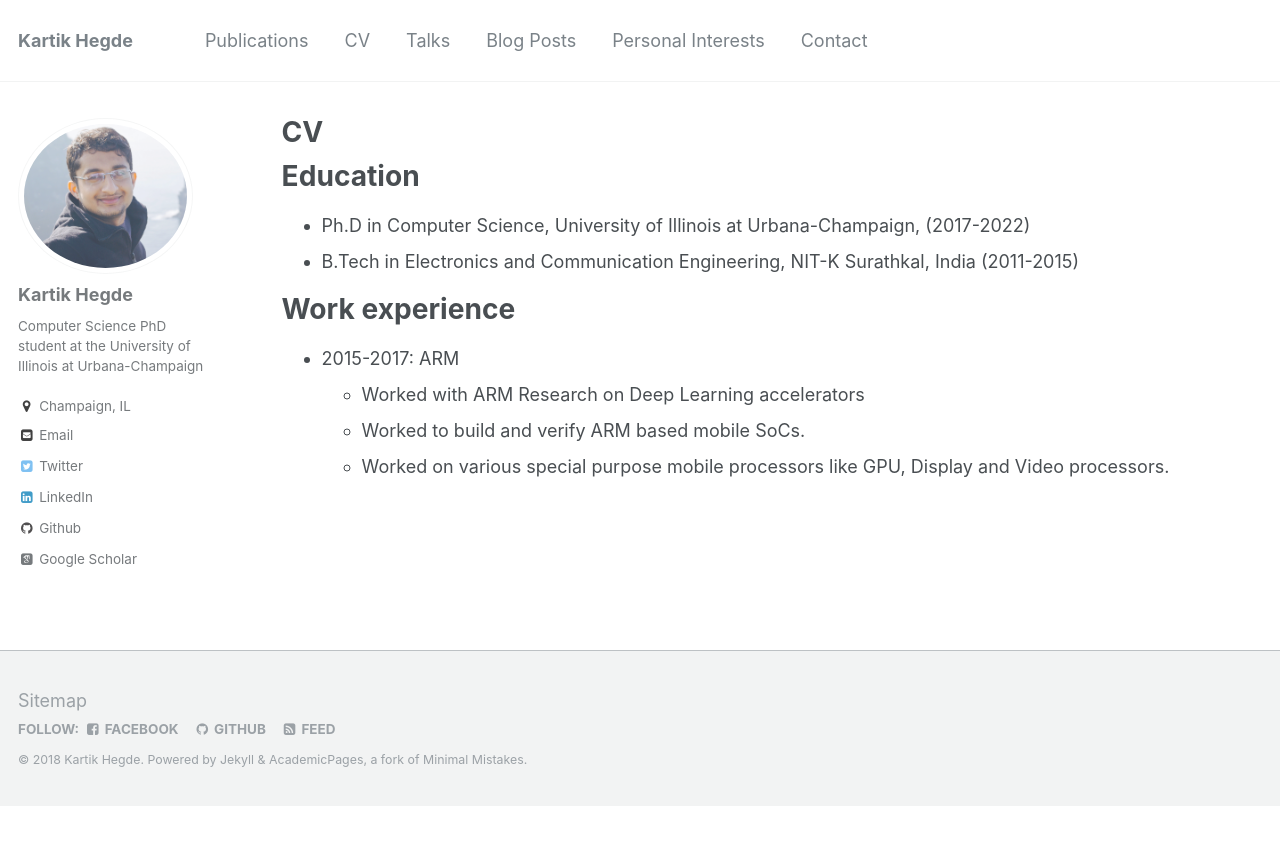
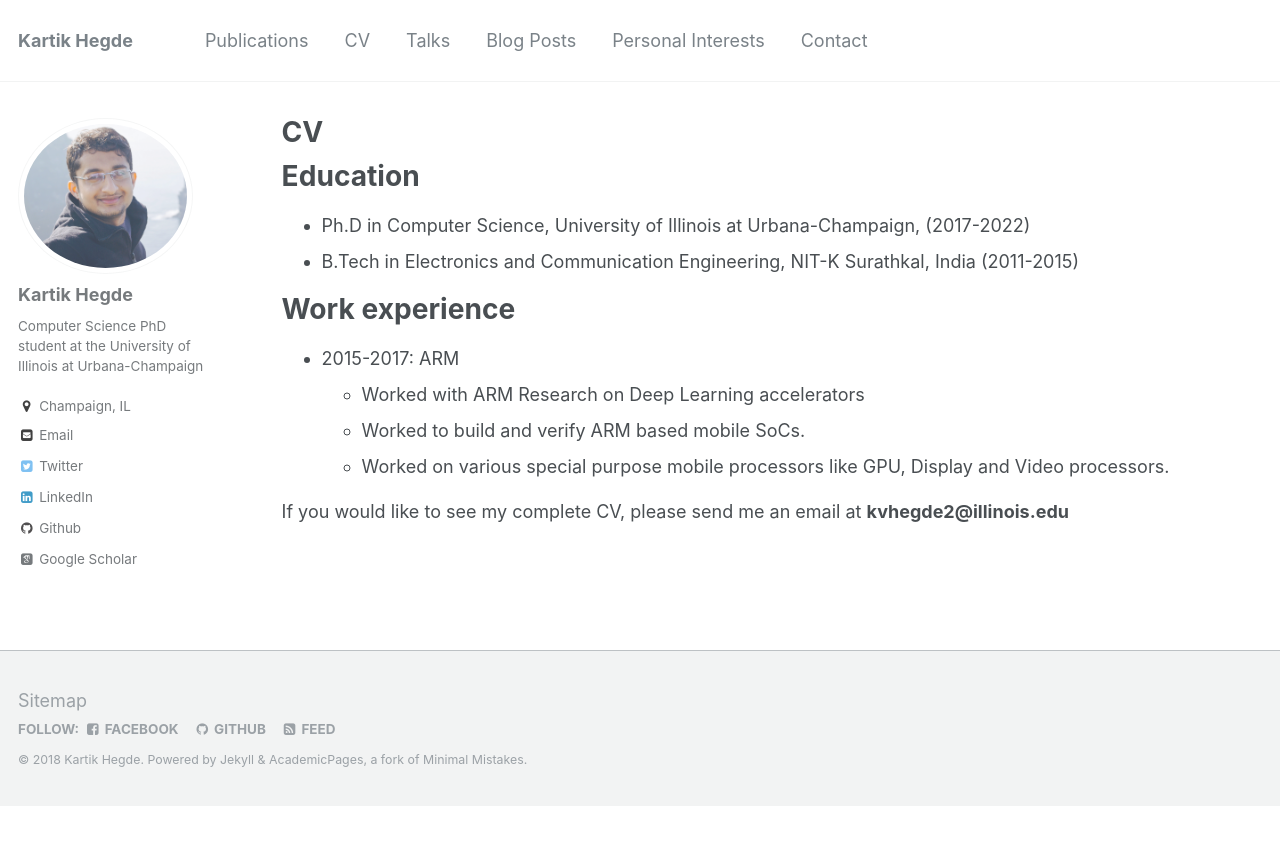
Before and after one commit to kartik-hegde/kartik-hegde.github.io, a Jekyll site: the page built from _pages/cv.md, in a window 1280 px wide. Shown: the top 845 px of the page. Built offline with Jekyll 4.4.1, drawn with Linux system fonts in a browser that asks for light colours; some web fonts are replaced.

Commit message:
Update cv.md

```diff
--- a/_pages/cv.md
+++ b/_pages/cv.md
@@ -20,3 +20,5 @@ Work experience
   * Worked with ARM Research on Deep Learning accelerators
   * Worked to build and verify ARM based mobile SoCs.
   * Worked on various special purpose mobile processors like GPU, Display and Video processors.
+
+If you would like to see my complete CV, please send me an email at **kvhegde2@illinois.edu**
```
